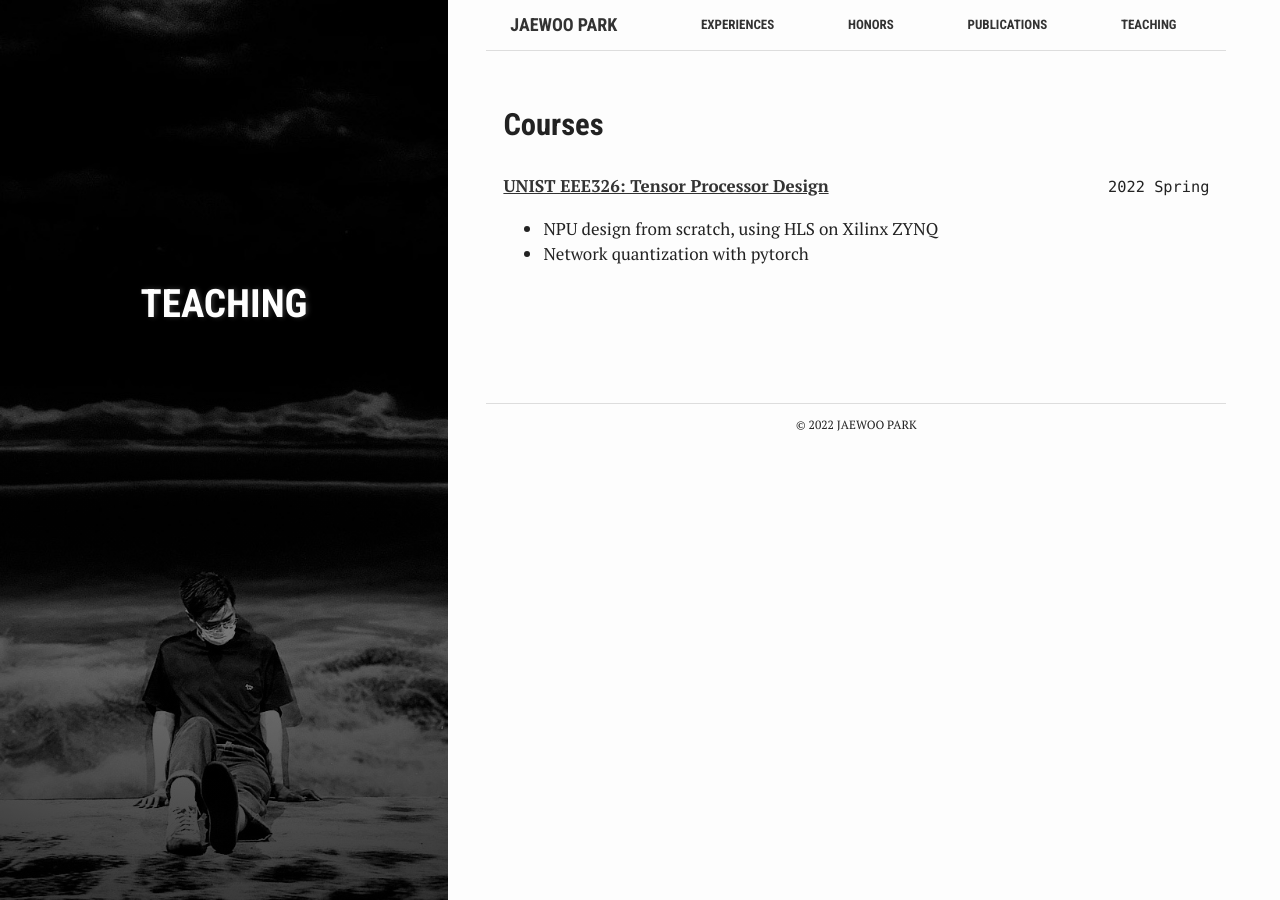
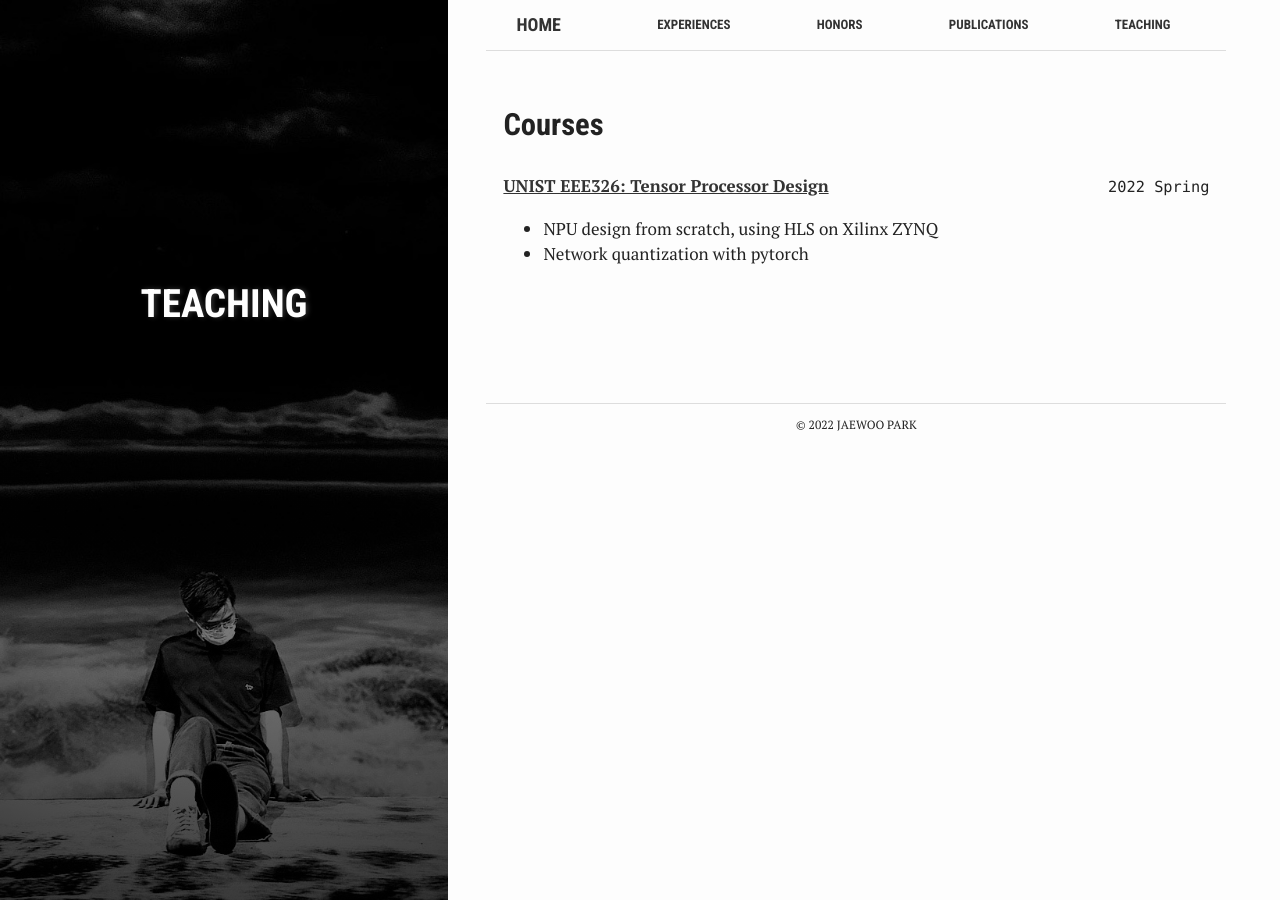
Before and after one commit to hecate64/hecate64.github.io, a Jekyll site: the page built from teaching.md, in a window 1280 px wide. Built offline with Jekyll 4.4.1, drawn with Linux system fonts in a browser that asks for light colours.

Commit message:
change text to home

```diff
--- a/_includes/header.html
+++ b/_includes/header.html
@@ -4,7 +4,7 @@
 
   <nav class="center-wrapper nav-main">
 
-    <a class="blog-logo" href="{{ site.baseurl }}/">{{ site.title }}</a>
+    <a class="blog-logo" href="{{ site.baseurl }}/">Home</a>
 
     {% for my_page in site.pages %}
       {% if my_page.active %}
```
Also changed, not shown: 11 other files.
